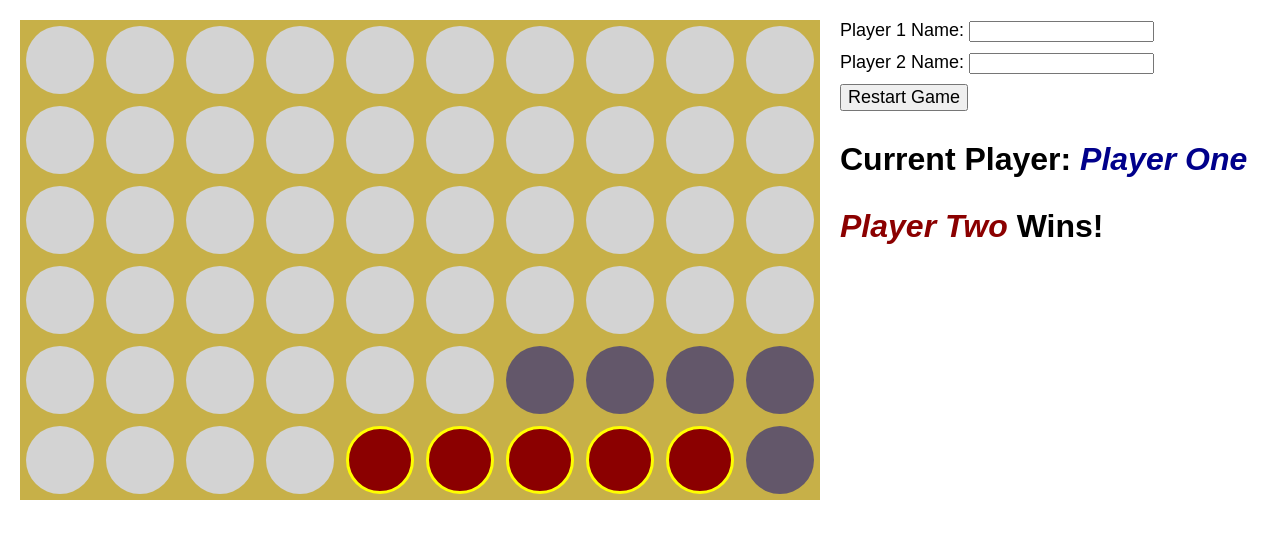
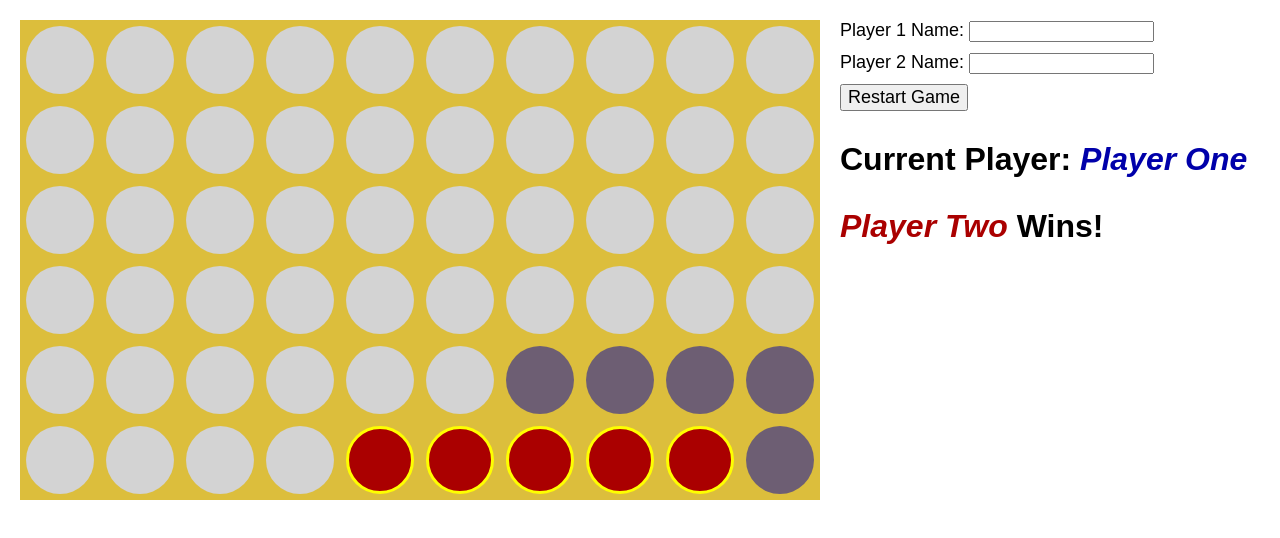
Before and after one commit to justin-perinovic/react-redux-live-code, a React app: page / in a window 1280 px wide. Shown: the top 538 px of the page. Built offline with nearby package versions, Linux system fonts and the light colour scheme.

Commit message:
Tweak colors

```diff
--- a/src/index.css
+++ b/src/index.css
@@ -9,16 +9,16 @@ body, div, p, span, ol, ul, li, h1, h2, h3, h4, h5, h6 {
 }
 
 .player1Background {
-  background-color: darkblue!important;
+  background-color: rgb(0, 0, 170)!important;
 }
 .player2Background {
-  background-color: darkred!important;
+  background-color: rgb(170, 0, 0)!important;
 }
 .player1Text {
-  color: darkblue!important;
+  color: rgb(0, 0, 170)!important;
 }
 .player2Text {
-  color: darkred!important;
+  color: rgb(170, 0, 0)!important;
 }
 
 .playerName {
@@ -46,7 +46,7 @@ body, div, p, span, ol, ul, li, h1, h2, h3, h4, h5, h6 {
 .tile {
   position: relative;
   height: 80px;
-  background-color: rgb(199,176,72);
+  background-color: rgb(220,190,60);
 }
 
 .hole {
```
